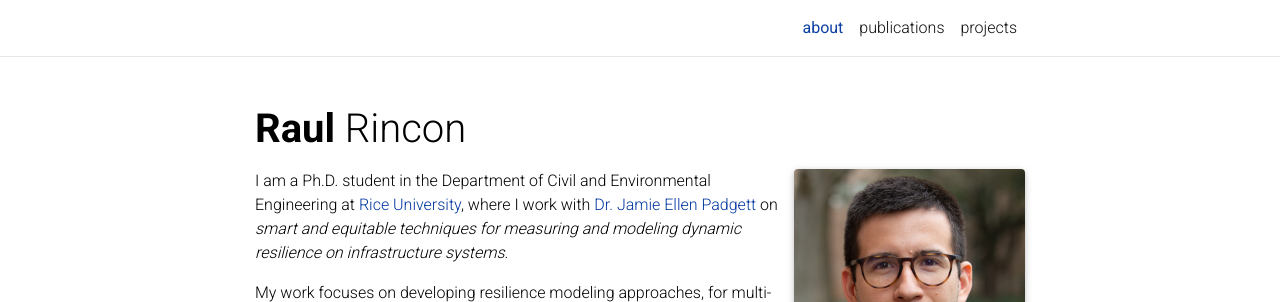
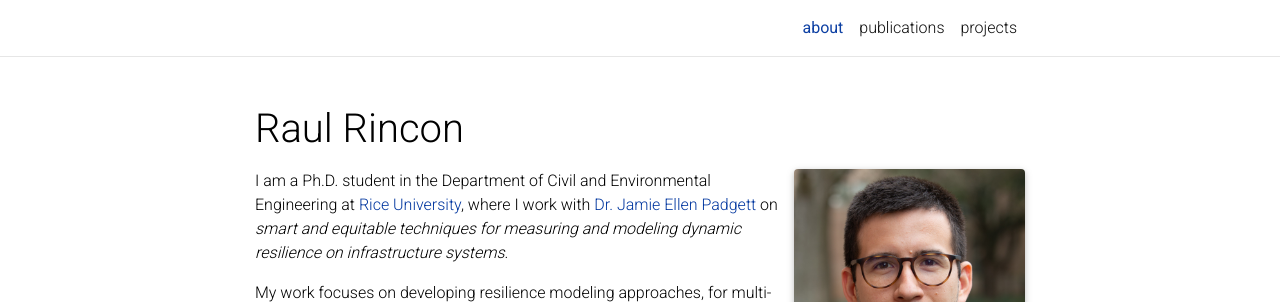
Before and after one commit to rinconraul/rinconraul.github.io, a Jekyll site: the page built from _pages/about.md, in a window 1280 px wide. Shown: the top 302 px of the page. Built offline with Jekyll 4.4.1, drawn with Linux system fonts in a browser that asks for light colours; full-size pictures stand in for the smaller copies a plugin makes; some web fonts are replaced; comment, search, counter and statistics services are not loaded; a style sheet for code colours, icons or effects is not loaded.

Commit message:
Title font class

```diff
--- a/_layouts/about.html
+++ b/_layouts/about.html
@@ -6,7 +6,7 @@
       <div class="post">
         <header class="post-header">
           <h1 class="post-title">
-            {% if site.title == "blank" -%}<span class="font-weight-bold">{{ site.first_name }}</span> {{ site.middle_name }} {{ site.last_name }}{%- else -%}{{ site.title }}{%- endif %}
+            {% if site.title == "blank" -%}{{ site.first_name }} {{ site.middle_name }} {{ site.last_name }}{%- else -%}{{ site.title }}{%- endif %}
           </h1>
           <p class="desc">{{ page.subtitle }}</p>
         </header>
--- a/_pages/about.md
+++ b/_pages/about.md
@@ -26,4 +26,4 @@
 
 I completed both my bachelor's and master’s degrees in civil engineering and structural engineering, respectively, at [Universidad de los Andes](https://uniandes.edu.co/) (Uniandes), Colombia. Before joining the Padgett Research Group at Rice University, I worked as a research assistant for the [Material and Civil Works Research Center](https://cimoc.uniandes.edu.co/) and as an instructor of undergraduate courses for the Department of Civil and Environmental Engineering at Uniandes. I have been awarded with the [Bachiller por Colombia - Mario Galan Gomez](https://www.ecopetrol.com.co/wps/portal/Home/bachilleresecopetrol/#conoce) scholarship and I am a [Fulbright-Minciencias](https://fulbright.edu.co/en/fulbright-minciencias-awards/) scholar.
 
-Download [full CV](assets\pdf\Jose_Raul_Rincon_Garcia-Full_CV.pdf).
+Download [full CV](assets\pdf\Jose Raul Rincon Garcia-Full_CV.pdf).
```
